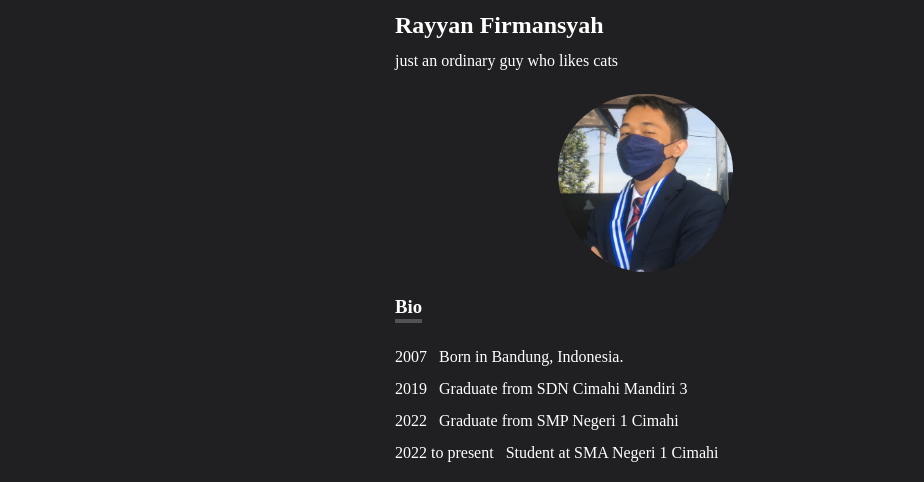
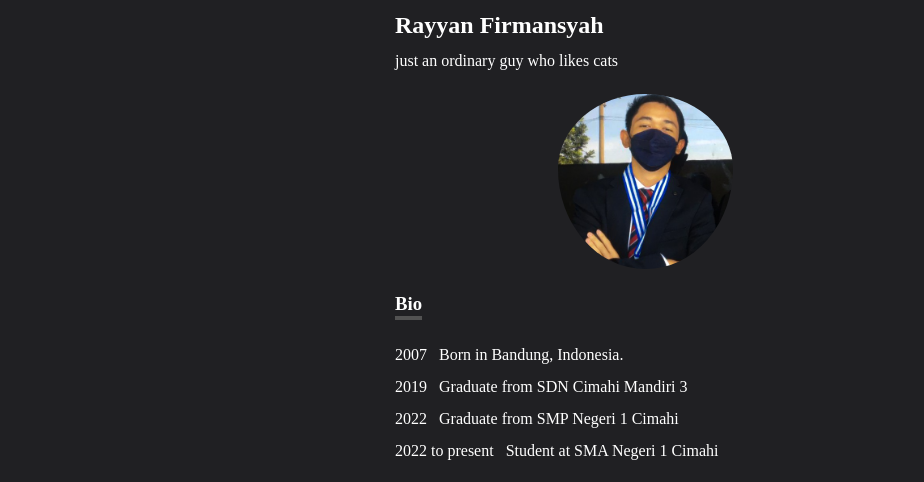
Before and after one commit to Trotskyte/homepage, a plain HTML site: page index.html in a window 1280 px wide. Shown: the part 290-772 px from the top of the page, without its empty margins (0-924 px from the left). Drawn offline with Linux system fonts and the light colour scheme; a web font is replaced by a local one.

Commit message:
Update index.html

```diff
--- a/index.html
+++ b/index.html
@@ -21,7 +21,7 @@
         <div class="Name">
             <h2 class="Top">Rayyan Firmansyah</h2>
             <p>just an ordinary guy who likes cats</p>
-            <img src="images/portfolio.png">
+            <img src="images/profile.png">
         </div>
         <div class="bio">
             <h3>Bio</h3>
```
